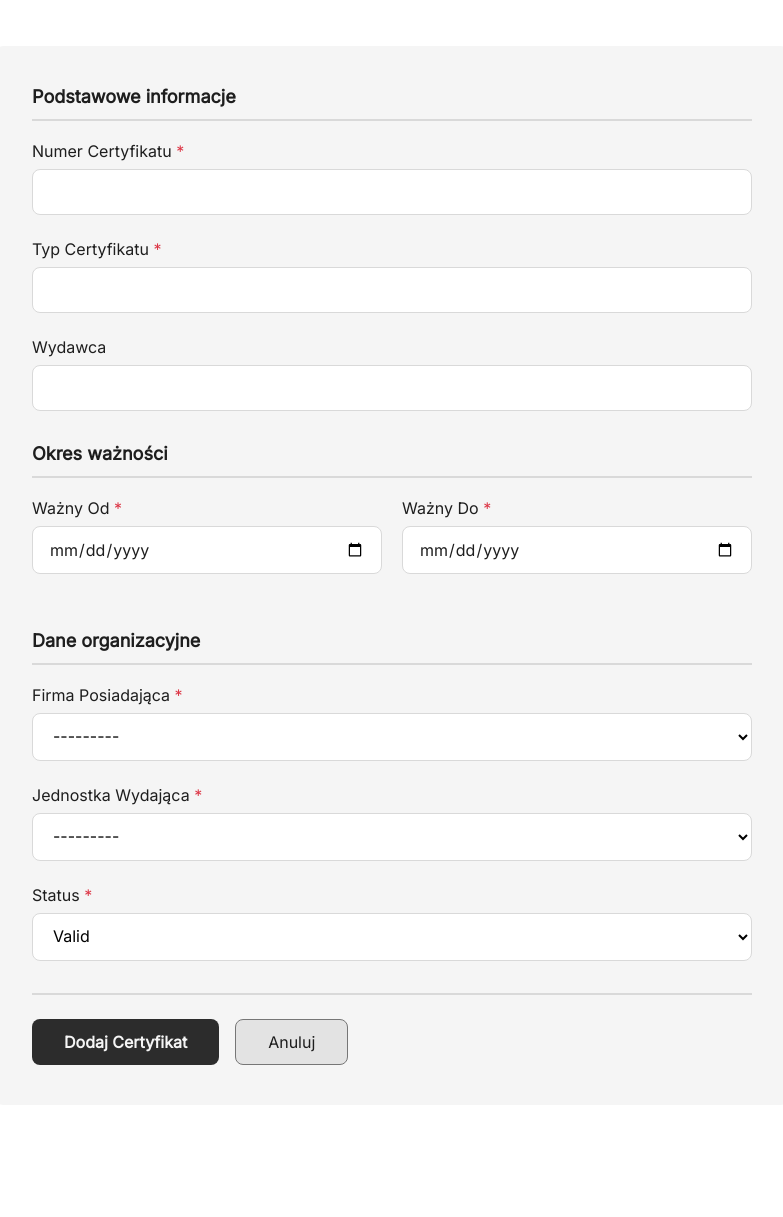
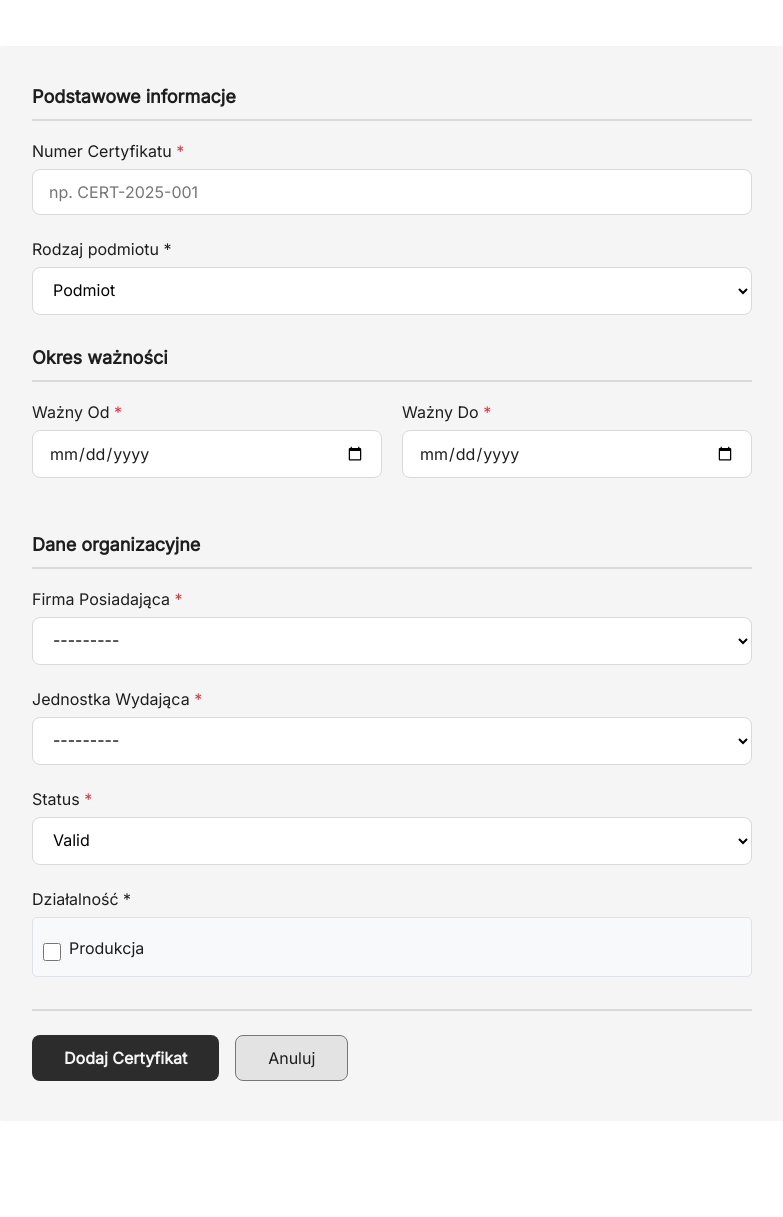
Before and after one commit to Letrennia/System-certyfikacji, a Django app: page /certificates/add/ in a window 1280 px wide. Shown: the part 256-1473 px from the top of the page, without its empty margins (248-1031 px from the left). Run offline with Django 5.2, Linux system fonts and the light colour scheme; a user stored in the database is signed in; tables that the repository leaves empty hold one stand-in row (values such as "Sample post"); parts of the project's set-up code (start-up, migrations or seed data) failed here and were passed over.

Commit message:
refactor: Model Certyficate - usunięcie certificate_type/publisher, dodanie subject_type, dodanie tabeli pośredniej - certificate_activity_areas. Testowanie.

```diff
--- a/ProjektSystemCertyfikacji/all_views/certificates_views.py
+++ b/ProjektSystemCertyfikacji/all_views/certificates_views.py
@@ -19,14 +19,14 @@ def add_cert(request):
             })
 
     if request.method == 'GET':
-        form = CertificateForm(certifying_unit=certifying_unit, is_admin=is_admin)
+        form = CertificateForm(certifying_unit=certifying_unit, user=request.user)
         return render(request, 'certificates/add_cert.html', {
             'form': form,
             'is_admin': is_admin
         })
 
     if request.method == 'POST':
-        form = CertificateForm(request.POST, certifying_unit=certifying_unit, is_admin=is_admin)
+        form = CertificateForm(request.POST, certifying_unit=certifying_unit, user=request.user)
         if form.is_valid():
             cert = form.save(commit=False)
 
@@ -36,6 +36,7 @@ def add_cert(request):
             # cert_num = cert.certificate_number
             # cert.qr_code_data = f"https://example.com/cert/{cert_num}/"
             cert.save()
+            form.save_m2m()
 
             messages.success(request, f'Certyfikat {cert.certificate_number} został poprawnie dodany')
             return redirect('cert_succes', cert_id=cert.certificate_id)
--- a/ProjektSystemCertyfikacji/blockchain/signals.py
+++ b/ProjektSystemCertyfikacji/blockchain/signals.py
@@ -11,7 +11,7 @@ def register_certificate_to_blockchain(sender, instance, created, **kwargs):
 
         certificate_data = {
             "certificate_number": instance.certificate_number,
-            "certificate_type": instance.certificate_type,
+            "subject_type": instance.subject_type,  # ✅ ZMIENIONE z certificate_type
             "holder_company_id": instance.holder_company_id_id,
             "valid_from": instance.valid_from.isoformat(),
             "valid_to": instance.valid_to.isoformat(),
--- a/ProjektSystemCertyfikacji/forms/certificate_form.py
+++ b/ProjektSystemCertyfikacji/forms/certificate_form.py
@@ -1,36 +1,36 @@
 from django import forms
+
 from ..models import Certificate
 from ..models import Company
 from ..models import Certifying_unit
+from ..models import Activity_area
 
 class CertificateForm(forms.ModelForm):
-
+    activity_areas = forms.ModelMultipleChoiceField(
+        queryset=Activity_area.objects.all(),
+        widget=forms.CheckboxSelectMultiple,
+        required=False,
+        label="Działalność"
+    )
 
     class Meta:
         model = Certificate
         fields = [
+
             'certificate_number',
-            'certificate_type',
-            'certificate_publisher',
             'valid_from',
             'valid_to',
             'holder_company_id',
             'issued_by_certifying_unit_id',
             #'blockchain_address',
-            'status'
+            'status',
+            'activity_areas',
+            'subject_type',
         ]
 
         widgets = {
             'certificate_number': forms.TextInput(attrs={
-                'placeholder': '',
-                'class': 'form-control'
-            }),
-            'certificate_type': forms.TextInput(attrs={
-                'placeholder': '',
-                'class': 'form-control'
-            }),
-            'certificate_publisher': forms.TextInput(attrs={
-                'placeholder': '',
+                'placeholder': 'np. CERT-2025-001',
                 'class': 'form-control'
             }),
             'valid_from': forms.DateInput(attrs={
@@ -47,18 +47,28 @@ class CertificateForm(forms.ModelForm):
             'issued_by_certifying_unit_id': forms.Select(attrs={
                 'class': 'form-control'
             }),
-
             'status': forms.Select(attrs={
                 'class': 'form-control'
-            })
+            }),
+            'activity_areas': forms.CheckboxSelectMultiple(attrs={
+                'class': 'form-check-input'
+            }),
+            'subject_type': forms.Select(attrs={
+                'class': 'form-control'
+            }),
         }
 
-    def __init__(self, *args, certifying_unit=None, is_admin=False, **kwargs):
+    def __init__(self, *args, certifying_unit=None, user=None, **kwargs):
         super().__init__(*args, **kwargs)
 
-        if not is_admin and certifying_unit:
-            self.fields['issued_by_certifying_unit_id'].widget = forms.HiddenInput()
+        if user and certifying_unit and not user.is_superuser:
             self.fields['issued_by_certifying_unit_id'].initial = certifying_unit
+            self.fields['issued_by_certifying_unit_id'].queryset = \
+                Certifying_unit.objects.filter(
+                    certifying_unit_id=certifying_unit.certifying_unit_id
+                )
+
+
 
     def clean(self):
         cln_data = super().clean()
--- a/ProjektSystemCertyfikacji/models.py
+++ b/ProjektSystemCertyfikacji/models.py
@@ -77,17 +77,17 @@ class Activity_area(models.Model):
         ('import', 'Import'),
         ('export', 'Eksport'),
     ]
+
     name = models.CharField(max_length=100, unique=True, null=False, choices=ACTIVITY_CHOICES, db_column='name')
     description = models.CharField(max_length=1000, db_column='description')
 
     class Meta:
         db_table = 'activity_area'
-        # managed = False
         verbose_name = 'Activity area'
         verbose_name_plural = 'Activity areas'
 
     def __str__(self):
-        return f"Activity area no {self.area_id} - {self.name}"
+        return self.get_name_display()
 
 
 class Certifying_unit(models.Model):
@@ -127,8 +127,21 @@ class Company_activity_area(models.Model):
 class Certificate(models.Model):
     certificate_id = models.AutoField(primary_key=True, db_column='certificate_id')
     certificate_number = models.CharField(max_length=50, unique=True, null=False, db_column='certificate_number')
-    certificate_type = models.CharField(max_length=50, null=False, db_column='certificate_type')
-    certificate_publisher = models.CharField(max_length=200, db_column='certificate_publisher')
+    SUBJECT_TYPE_CHOICES = [
+        ('group_of_subjects', 'Grupa podmiotów'),
+        ('subject', 'Podmiot'),
+        ]
+    #certificate_type = models.CharField(max_length=50, null=False, db_column='certificate_type')
+    subject_type = models.CharField(
+        max_length=50,
+        choices=SUBJECT_TYPE_CHOICES,
+        default='subject',
+        null=False,
+        db_column='subject_type'
+        )
+
+
+    #certificate_publisher = models.CharField(max_length=200, db_column='certificate_publisher')
     STATUS = [
         #('none', 'None'),
         ('valid', 'Valid'),
@@ -140,6 +153,12 @@ class Certificate(models.Model):
     qr_code_data = models.CharField(max_length=500, db_column='qr_code_data')  # Podmieniono z certificate_url
     valid_from = models.DateField(null=False, db_column='valid_from')
     valid_to = models.DateField(null=False, db_column='valid_to')
+    activity_areas = models.ManyToManyField(
+        Activity_area,
+        related_name='certificates',
+        blank=True,
+        help_text="Wybierz obszary działalności"
+    )
     blockchain_address = models.CharField(max_length=255, blank=True, null=True)
     holder_company_id = models.ForeignKey('Company', on_delete=models.CASCADE, db_column='holder_company_id')
     issued_by_certifying_unit_id = models.ForeignKey('Certifying_unit', on_delete=models.PROTECT,
--- a/ProjektSystemCertyfikacji/templates/certificates/add_cert.html
+++ b/ProjektSystemCertyfikacji/templates/certificates/add_cert.html
@@ -184,6 +184,40 @@
             margin-top: 4px;
         }
 
+        /* CheckboxSelectMultiple styling */
+        .form-check-group {
+            display: flex;
+            flex-wrap: wrap;
+            gap: 15px;
+            margin-top: 10px;
+        }
+
+        .form-check {
+            display: flex;
+            align-items: center;
+            gap: 8px;
+        }
+
+        .form-check input[type="checkbox"] {
+            cursor: pointer;
+            width: 18px;
+            height: 18px;
+            accent-color: #0d6efd;
+        }
+
+        .form-check-label {
+            cursor: pointer;
+            user-select: none;
+            margin-bottom: 0;
+        }
+
+        .activities-container {
+            padding: 10px;
+            border: 1px solid #dee2e6;
+            border-radius: 5px;
+            background-color: #f8f9fa;
+        }
+
         @media (max-width: 768px) {
             .certificate-form {
                 padding: 24px;
@@ -265,23 +299,14 @@
                         {% endif %}
                     </div>
 
+                    <!-- Rodzaj podmiotu -->
                     <div class="form-group">
-                        <label for="{{ form.certificate_type.id_for_label }}" class="required-field">
-                            Typ Certyfikatu
-                        </label>
-                        {{ form.certificate_type }}
-                        {% if form.certificate_type.errors %}
-                            <div class="error-message">{{ form.certificate_type.errors.0 }}</div>
-                        {% endif %}
-                    </div>
-
-                    <div class="form-group">
-                        <label for="{{ form.certificate_publisher.id_for_label }}">
-                            Wydawca
-                        </label>
-                        {{ form.certificate_publisher }}
-                        {% if form.certificate_publisher.errors %}
-                            <div class="error-message">{{ form.certificate_publisher.errors.0 }}</div>
+                        <label for="id_subject_type">Rodzaj podmiotu *</label>
+                        {{ form.subject_type }}
+                        {% if form.subject_type.errors %}
+                            <div class="alert alert-danger mt-2">
+                                {{ form.subject_type.errors }}
+                            </div>
                         {% endif %}
                     </div>
 
@@ -345,6 +370,33 @@
                         {% endif %}
                     </div>
 
+                    <!-- Działalność -->
+                    <div class="form-group">
+                        <label for="id_activity_areas">Działalność *</label>
+                        <div class="activities-container">
+                            <!-- Renderowanie CheckboxSelectMultiple -->
+                            {% if form.activity_areas %}
+                                <div class="form-check-group">
+                                    {% for checkbox in form.activity_areas %}
+                                        <div class="form-check">
+                                            {{ checkbox.tag }}
+                                            <label class="form-check-label" for="{{ checkbox.id_for_label }}">
+                                                {{ checkbox.choice_label }}
+                                            </label>
+                                        </div>
+                                    {% endfor %}
+                                </div>
+                            {% else %}
+                                <p class="text-danger">⚠️ Brak dostępnych obszarów działalności w bazie!</p>
+                            {% endif %}
+                        </div>
+                        {% if form.activity_areas.errors %}
+                            <div class="alert alert-danger mt-2">
+                                {{ form.activity_areas.errors }}
+                            </div>
+                        {% endif %}
+                    </div>
+
                     <div class="form-actions">
                         <button type="submit" class="submit-button">Dodaj Certyfikat</button>
                         <a href="{% url 'list_cert' %}" class="cancel-button">Anuluj</a>
--- a/ProjektSystemCertyfikacji/templates/certificates/list_cert.html
+++ b/ProjektSystemCertyfikacji/templates/certificates/list_cert.html
@@ -33,9 +33,7 @@
                     <thead class="table-dark">
                         <tr>
                             <th>Numer</th>
-                            <th>Typ</th>
                             <th>Firma</th>
-                            <th>Wydawca</th>
                             <th>Status</th>
                             <th>Od</th>
                             <th>Do</th>
```
Also changed, not shown: ProjektSystemCertyfikacji/admin.py (+5 -4 lines), ProjektSystemCertyfikacji/templates/certificates/cert_detail.html (+14 -9 lines), ProjektSystemCertyfikacji/templates/certificates/cert_succes.html (+24 -15 lines), ProjektSystemCertyfikacji/templates/main_page.html (+0 -8 lines), blockchain_data.json (+48 -0 lines), ProjektSystemCertyfikacji/migrations/0008_alter_activity_area_options_alter_alert_options_and_more.py (added), ProjektSystemCertyfikacji/migrations/0009_drop_certificate_type_column.py (added), ProjektSystemCertyfikacji/migrations/0010_auto_20260117_0012.py (added), ProjektSystemCertyfikacji/migrations/0011_auto_20260117_0038.py (added).
